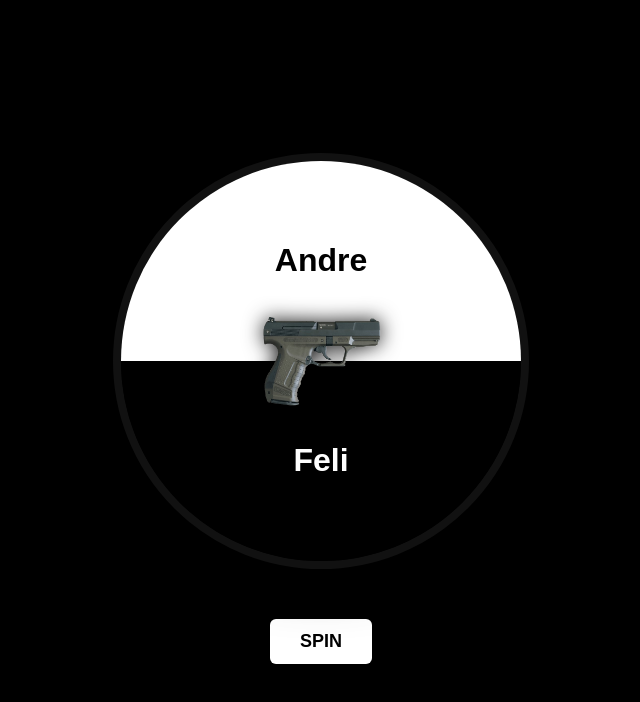
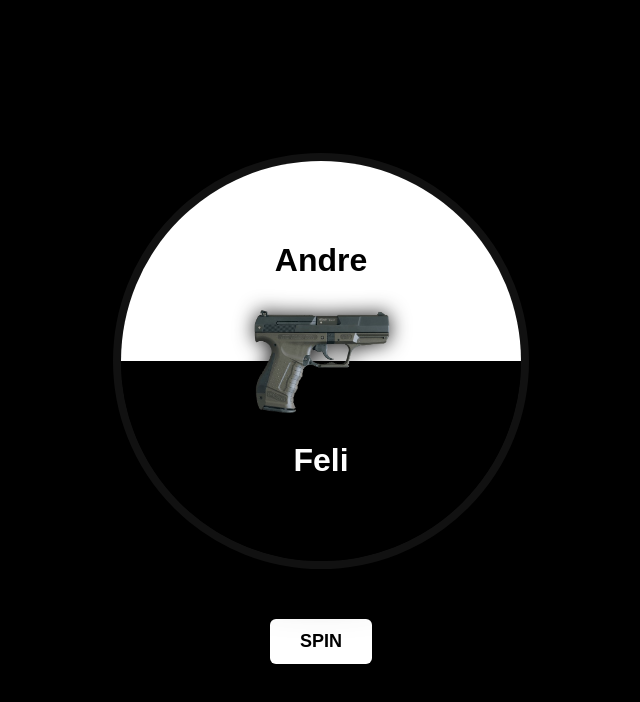
Before and after one commit to pccfp/whostheluckyone, a plain HTML site: page index.html in a window 1280 px wide. Shown: the whole page, without its empty margins (319-959 px from the left). Drawn offline with Linux system fonts and the light colour scheme.

Commit message:
Update index.html

```diff
--- a/index.html
+++ b/index.html
@@ -57,7 +57,7 @@
       position: absolute;
       top: 50%;
       left: 50%;
-      width: 130px; /* 50% smaller than original 200px */
+      width: 150px; /* 50% smaller than original 200px */
       height: auto;
       z-index: 2;
       transform: translate(-50%, -50%) rotate(0deg);
```
